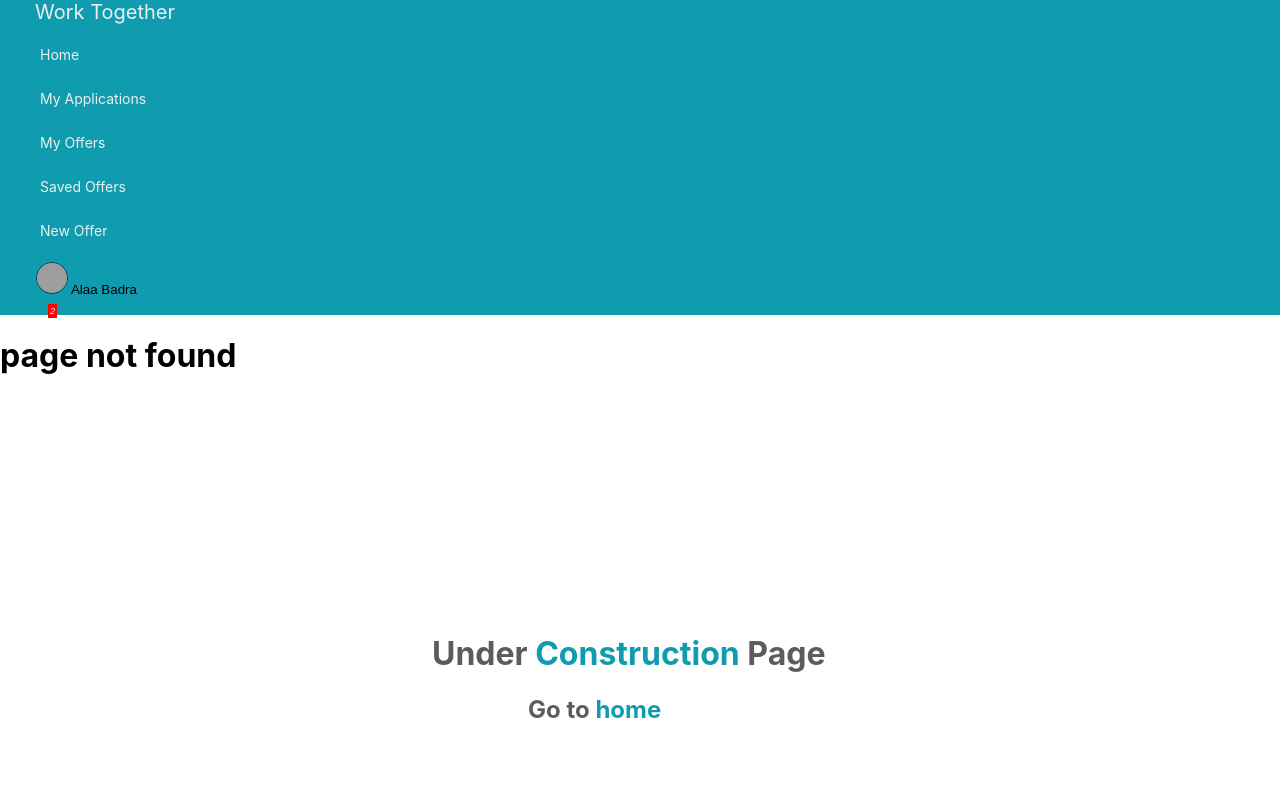
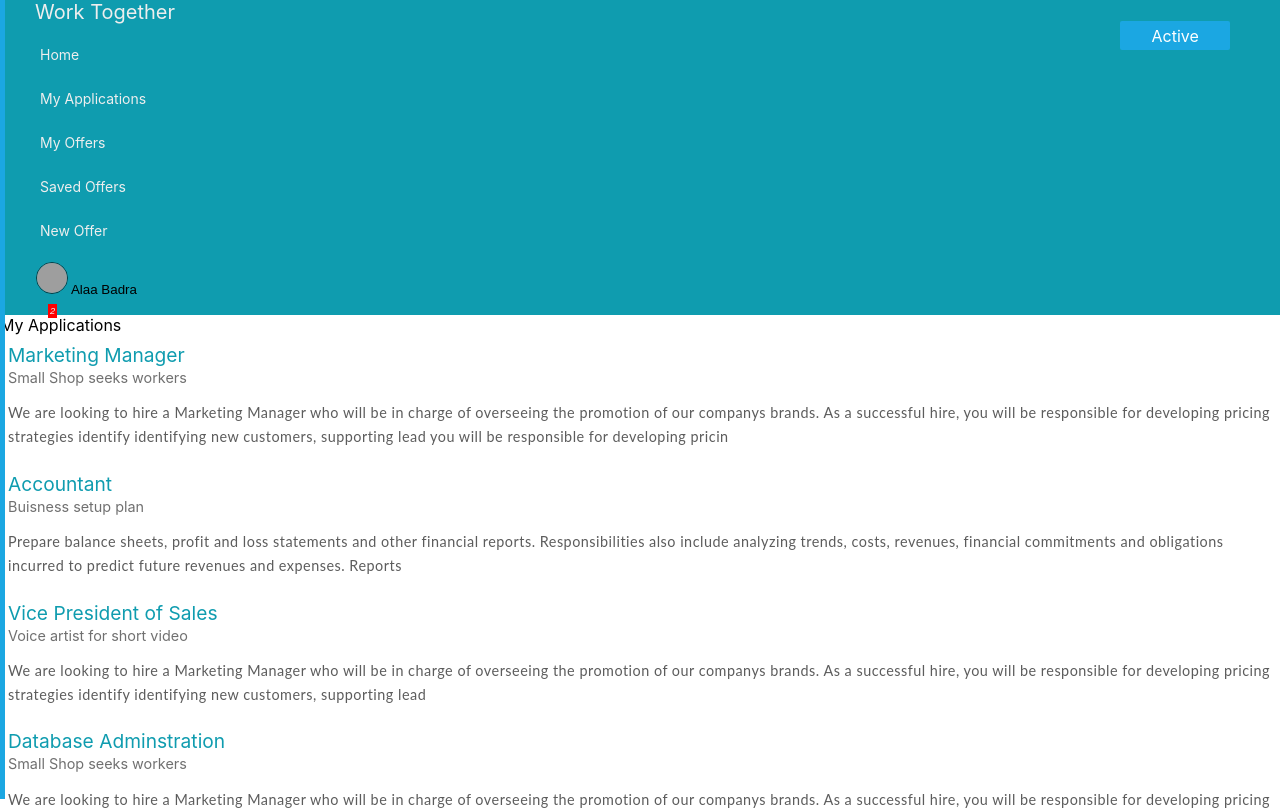
Before and after one commit to alaabadra/free-work, a React (Create React App) app in the folder client/: page /app/my-applications in a window 1280 px wide. Before the commit this address had no page. Shown: the top 810 px of the page. Built offline with nearby package versions, Linux system fonts and the light colour scheme; grey boxes are pictures that could not be loaded.

Commit message:
add offercard in myapps

```diff
--- a/client/src/App.jsx
+++ b/client/src/App.jsx
@@ -31,7 +31,7 @@ export default class App extends Component{
             <Route exact path="/login" component={Login} />
             <Route exact path="/signup" component={Signup} />
             <Route exact path="/home" component={Home} />
-            <Route exact path="/myapps" component={MyApplications} />
+            <Route exact path="/app/my-applications" component={MyApplications} />
             <Route component={PageNotFound} />
           </Switch>
           <Footer />
--- /dev/null
+++ b/client/src/Components/CommonComponents/OfferCard/index.jsx
@@ -0,0 +1,115 @@
+import React from 'react';
+import { Card, Button, Spinner } from 'react-bootstrap';
+import { withRouter } from 'react-router-dom';
+import PropTypes from 'prop-types';
+
+import './style.css';
+
+class OfferCard extends React.Component {
+  state = {
+    offer: null,
+    statusLabel: '',
+    statusDiv: '',
+    hovered: '',
+    saved: false,
+  };
+
+  componentDidMount() {
+    const { offer, status } = this.props;
+    const borderColor = {
+      completed: 'green',
+      finished: 'red',
+      pending: 'orange',
+      active: 'blue',
+    };
+    this.setState(() => {
+      return {
+        offer,
+        saved: offer.saved,
+        statusLabel: `offer-card__status--${status}`,
+        statusDiv: `offer-card__border--${borderColor[status]}`,
+      };
+    });
+  }
+
+  savedClassStatus = () => {
+    const { saved } = this.state;
+    if (saved) return 'offer-card__favourite--saved';
+    return 'offer-card__favourite--unsaved';
+  };
+
+  handleSave = id => {
+    const { saved } = this.state;
+    this.setState({ saved: !saved });
+  };
+
+  handleHover = () => this.setState({ hovered: 'offer-card--hovered' });
+
+  render() {
+    const { offer, hovered, statusLabel, statusDiv } = this.state;
+    const { hover, history } = this.props;
+    return (
+      <>
+        {offer ? (
+          <Card
+            className={`offer-card ${hovered ? 'offer-card--hovered' : ''}`}
+            key={offer.id}
+            onClick={() => history.push(`/app/offers/${offer.id}`)}
+          >
+            {hover ? (
+              <span className={`offer-card__border ${statusDiv}`}> </span>
+            ) : null}
+            <Card.Header className="offer-card__header">
+              <div>
+                <span className="offer-card__position">{offer.position}</span>
+                <br />
+                <span className="offer-card__title">{offer.title}</span>
+              </div>
+              {hover ? (
+                <span className={`offer-card__status ${statusLabel}`}>
+                  {' '}
+                  {offer.status}
+                </span>
+              ) : null}
+              <Button
+                onClick={e => {
+                  e.stopPropagation();
+                  this.handleSave(offer.id);
+                }}
+                className="offer-card__save-btn"
+              >
+                <i
+                  className={`fas fa-bookmark offer-card__favourite ${this.savedClassStatus()}`}
+                >
+                  {' '}
+                </i>
+              </Button>
+            </Card.Header>
+            <Card.Body>
+              <Card.Text className="offer-card__description">
+                {offer.description.substring(0, 300)}
+              </Card.Text>
+            </Card.Body>
+          </Card>
+        ) : (
+          <>
+            <Spinner animation="border" variant="info" />
+          </>
+        )}
+      </>
+    );
+  }
+}
+
+export default withRouter(OfferCard);
+
+OfferCard.defaultProps = {
+  offer: {},
+  hover: '',
+  status: 'active',
+};
+OfferCard.defaultProps = {
+    offer: {},
+    hover: '',
+    status: 'active',
+  };
--- /dev/null
+++ b/client/src/Components/CommonComponents/OfferCard/style.css
@@ -0,0 +1,160 @@
+.offer-card {
+    margin: 0.5rem;
+    display: flex;
+    flex-direction: column;
+    color: rgba(255, 255, 255, 0);
+    cursor: pointer;
+  }
+
+  .offer-card:hover {
+    box-shadow:  0 0 30px -15px rgba(0, 0, 0, 0.3)
+  }
+
+   .offer-card__header {
+    display: flex;
+  }
+
+  .offer-card__description{
+    line-height: 1.5rem;
+    letter-spacing: 0.5px;
+  }
+
+   .not_active {
+    display: none;
+  }
+
+  .offer-card__position {
+    color: #0F9CAF;
+    font-size: 1.2rem;
+  }
+
+  .offer-card__title {
+    color: rgba(51, 51, 51, 0.7);
+    font-size: 0.9rem;
+  }
+
+  .offer-card__favourite  {
+    position: absolute;
+    top: 1px;
+    right: 11px;
+    font-size: 22px;
+    color: rgba(134, 133, 133, 0.2);
+    pointer-events: none;
+  }
+
+  .offer-card__favourite:hover  {
+    color: rgba(134, 133, 133, 0.6);
+  }
+
+  .offer-card__description,
+  .offer-card__favourite:hover {
+    cursor: pointer;
+  }
+
+  .offer-card__favourite--saved {
+    color: #0F9CAF;
+  }
+
+  .offer-card__save-btn,
+  .offer-card__save-btn:active {
+    background: none !important;
+    border: none !important;
+    position: absolute !important;
+    top: -1px !important;
+    right: 11px !important;
+    padding-top: 0 !important;
+    height: 20px;
+    width: 30px;
+  }
+
+  .offer-card--hovered:hover {
+    box-shadow: 0px 0px 3px rgba(0, 0, 0, 1);
+  }
+
+  .offer-card__description{
+    color: rgba(51, 51, 51, 0.8);
+    font-family: Lato;
+    font-style: normal;
+    font-weight: normal;
+    font-size: 0.9rem;
+  }
+
+  .offer-card__status {
+    position: absolute;
+    top: 1.3rem;
+    right: 50px;
+    border-radius: 2px;
+    color: rgba(255, 255, 255);
+    padding: 0.3rem;
+    width: 100px;
+    text-align: center;
+    text-transform: capitalize;
+  }
+
+  .offer-card:hover
+  .offer-card__status--completed {
+    background: green;
+  }
+  .offer-card:hover
+  .offer-card__status--finished {
+    background: red;
+  }
+
+  .offer-card:hover
+  .offer-card__status--pending {
+    background: orange;
+  }
+
+  .offer-card:hover
+  .offer-card__status--active {
+    background: #1BA7E2;
+  }
+
+  .offer-card__border {
+    position: absolute;
+    width: 5px;
+    height: 100%;
+    left: 0px;
+    top: -1px;
+  }
+
+  .offer-card:hover
+  .offer-card__border--green {
+    background: green;
+  }
+
+  .offer-card:hover
+  .offer-card__border--red {
+    background: red;
+  }
+
+  .offer-card:hover
+  .offer-card__border--blue {
+    background:#1BA7E2;
+  }
+
+  .offer-card:hover
+  .offer-card__border--orange {
+    background:orange;
+  }
+
+  .btn.focus, .btn:focus {
+    outline: 0;
+    box-shadow: none !important;
+  }
+
+  .btn-primary{
+    top: 3PX;
+  }
+
+  @media only screen and (max-width: 600px) {
+    .offer-card__status {
+      top: 2.5rem;
+      right: 20px;
+      height: 1.7rem;
+      font-size: 16px;
+      width: 6rem;
+      text-align: center;
+      padding: 0 8px ;
+    }
+  }
--- a/client/src/Components/MyApplications/index.jsx
+++ b/client/src/Components/MyApplications/index.jsx
@@ -1,7 +1,7 @@
 import React from 'react';
 import { Container } from 'react-bootstrap';
 import myApplicationsData from '../utils/myApplications';
-
+import OfferCard from '../CommonComponents/OfferCard'
 import './style.css';
 
 export default class MyApplications extends React.Component {
@@ -25,7 +25,15 @@ export default class MyApplications extends React.Component {
           {myApplications
             ? myApplications.map(item => {
 
-                  console.log(item);
+                return (
+                    <OfferCard
+                      hover
+                      offer={item}
+                      key={item.id}
+                      saved={item.saved}
+                      status={item.status}
+                    />
+                  );
 
 
               })
```
